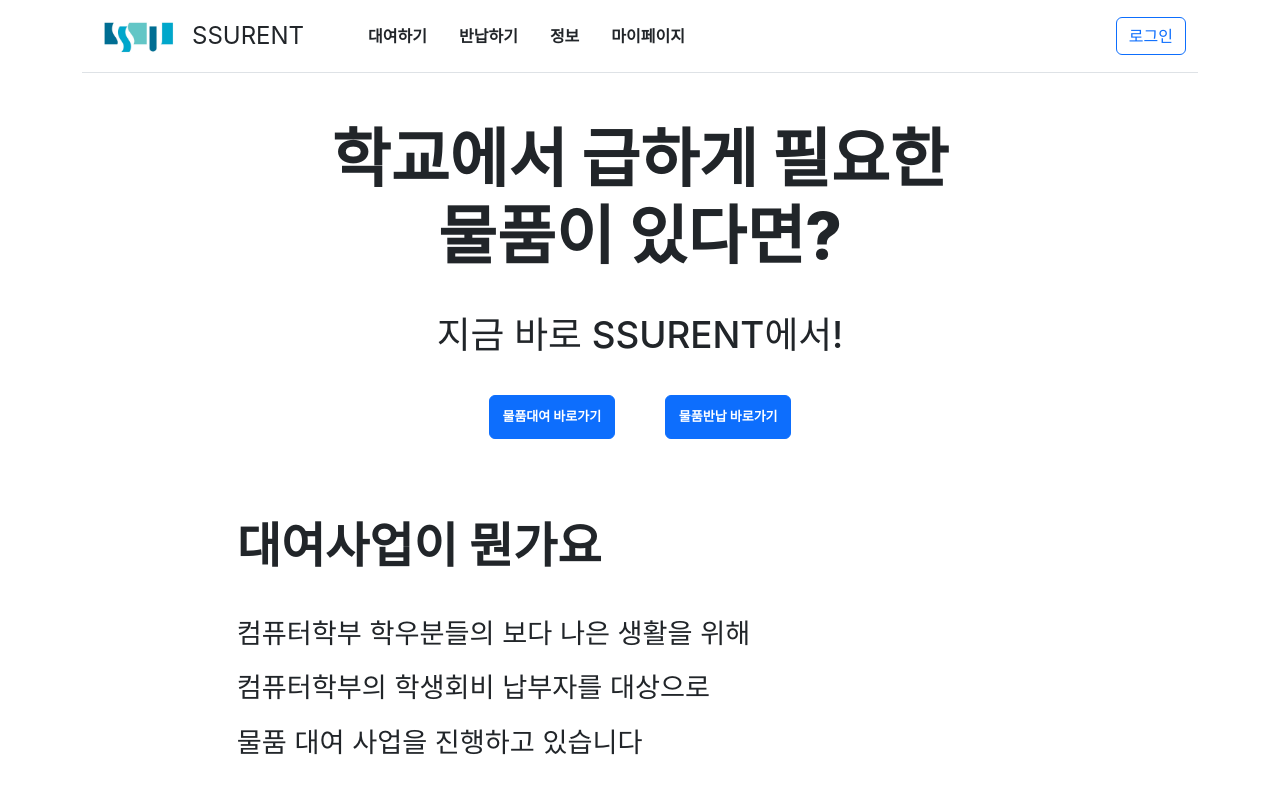
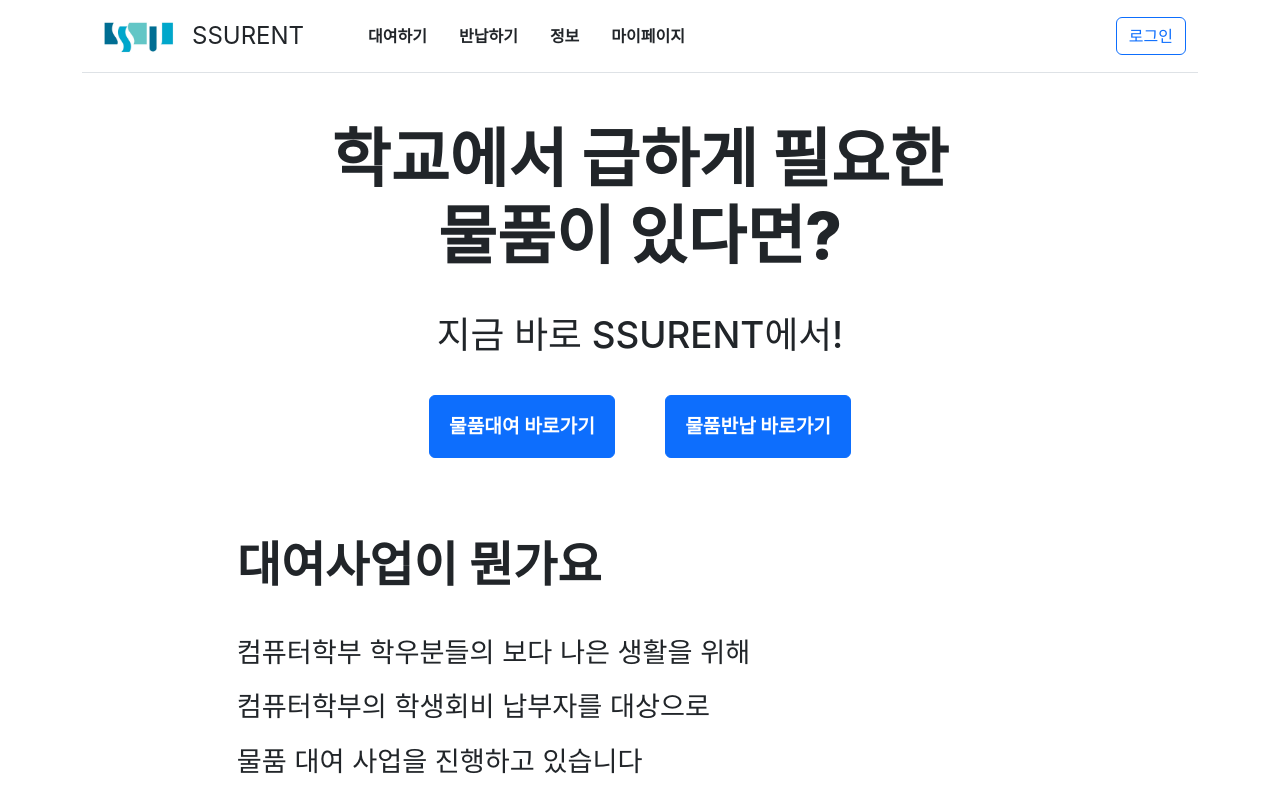
Before and after one commit to CromNEXT/SSURENT, a React (Create React App) app: page / in a window 1280 px wide. Shown: the top 800 px of the page. Built offline with nearby package versions, Linux system fonts and the light colour scheme.

Commit message:
feat : cardCarousel 기능 추가

```diff
--- a/package.json
+++ b/package.json
@@ -15,6 +15,7 @@
     "react": "^19.1.1",
     "react-bootstrap-icons": "^1.11.6",
     "react-dom": "^19.1.1",
+    "react-items-carousel": "^2.8.0",
     "react-router-dom": "^7.8.0",
     "react-scripts": "5.0.1",
     "typescript": "^4.9.5",
--- a/src/App.css
+++ b/src/App.css
@@ -1,3 +1,6 @@
+body{
+    overflow-X: hidden;
+}
 .App {
   text-align: center;
 }
--- a/src/App.tsx
+++ b/src/App.tsx
@@ -1,5 +1,5 @@
 import React from 'react';
-import logo from './logo.svg';
+//import logo from './logo.svg';
 import './App.css';
 import Header from "./components/header/Header";
 import { Routes, Route } from "react-router-dom";
--- a/src/components/header/Home.css
+++ b/src/components/header/Home.css
@@ -41,10 +41,10 @@
     }
 }
 .button-container .btn.btn-primary {
-    font-size: clamp(7px,13px,18px);      /* 글자 크기 */
+    font-size: clamp(0.8rem, 2vw, 1.2rem);      /* 글자 크기 */
     font-weight: bold;    /* 글자 굵기 (normal, bold, 700 등) */
     color: #ffffff;       /* 글자 색상 (하얀색) */
-    padding: 0.7rem 0.8rem;
+    padding: clamp(0.5rem, 1.5vw, 1rem) clamp(0.6rem, 2vw, 1.2rem);;
 }
 
 .middle-describes {
--- a/src/pages/Home.tsx
+++ b/src/pages/Home.tsx
@@ -4,6 +4,7 @@ import {Link} from "react-router-dom";
 import {PersonFill} from "react-bootstrap-icons";
 import {Building} from "react-bootstrap-icons";
 import {Alarm} from "react-bootstrap-icons";
+import CardCarousel from "../components/carousel/carousel";
 
 function Home() {
     return (
@@ -54,6 +55,9 @@ function Home() {
                 <h3>학교생활 중 필요한 물건</h3>
                 <h1>대부분 여기 다 있을걸요?</h1>
             </div>
+            <section className="carousel-section">
+                <CardCarousel />
+            </section>
         </main>
     );
 }
```
Also changed, not shown: 1 other file (tests, documents, lock files or other folders).
